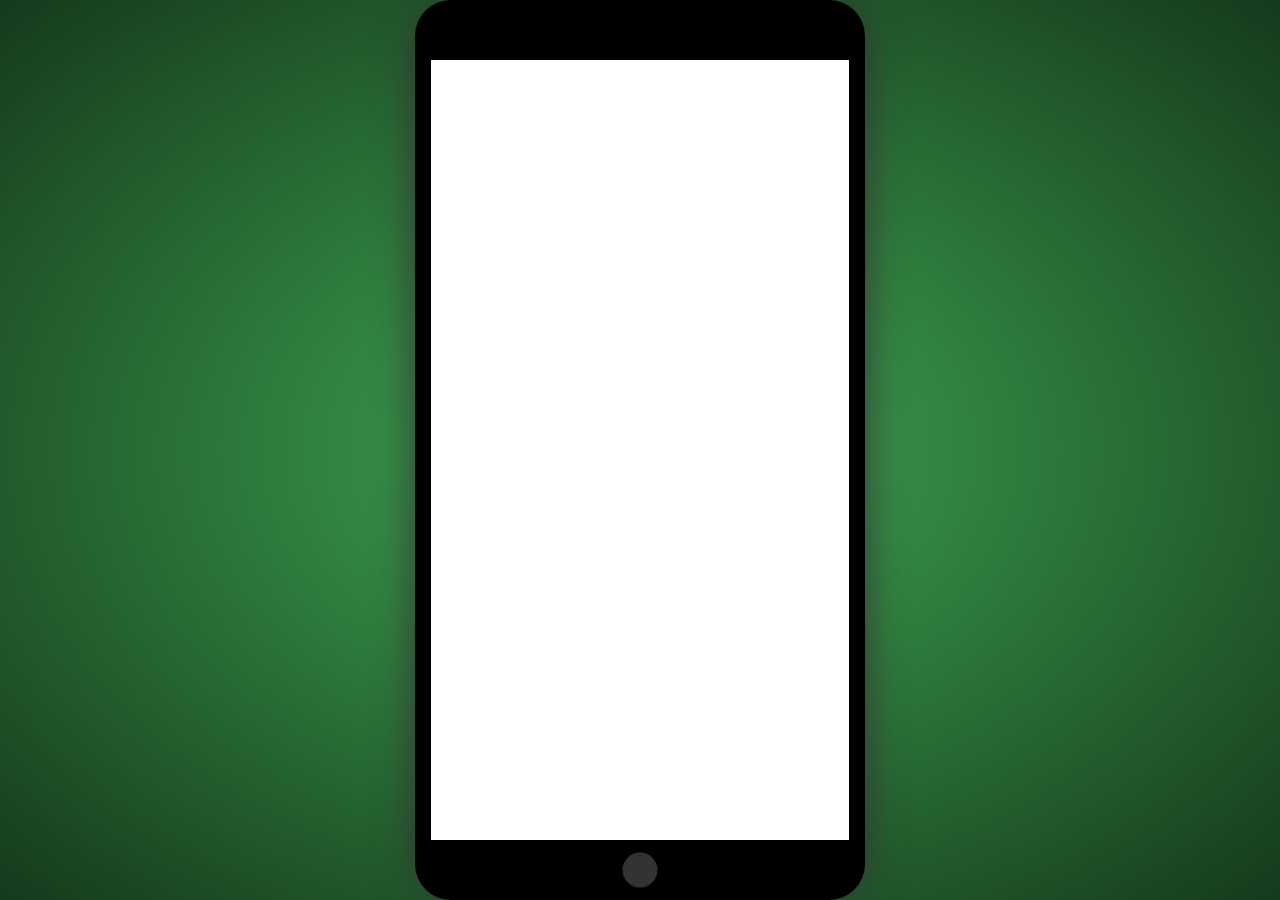
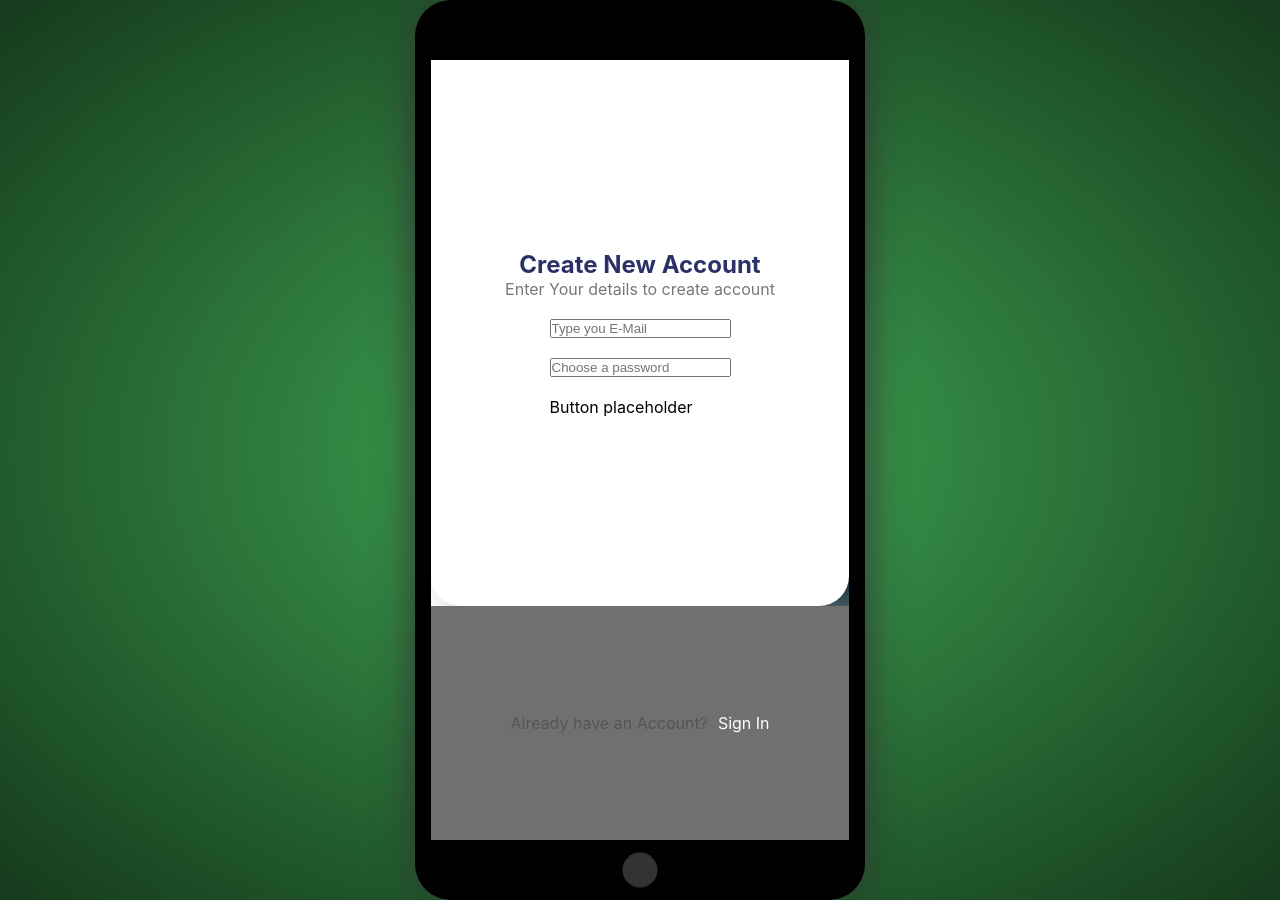
Before and after one commit to Mikex95/GrosShop, a React (Create React App) app in the folder client/: page /signup in a window 1280 px wide. Before the commit this address had no page. Built offline with nearby package versions, Linux system fonts and the light colour scheme.

Commit message:
add verfication

```diff
--- a/client/src/App.js
+++ b/client/src/App.js
@@ -2,6 +2,8 @@ import "./App.css";
 import { BrowserRouter, Routes, Route, Link } from "react-router-dom";
 import SplashScreen from "./pages/SplashScreen";
 import Onboarding from "./pages/Onboarding";
+import SignIn from "./pages/Verification/SignIn";
+import SignUp from "./pages/Verification/SignUp";
 
 function App() {
   return (
@@ -12,6 +14,8 @@ function App() {
             <Routes>
               <Route path="/" element={<SplashScreen />}></Route>
               <Route path="/onboarding" element={<Onboarding />}></Route>
+              <Route path="/signin" element={<SignIn />}></Route>
+              <Route path="/signup" element={<SignUp />}></Route>
             </Routes>
           </div>
         </div>
--- a/client/src/pages/Onboarding.js
+++ b/client/src/pages/Onboarding.js
@@ -13,8 +13,8 @@ const Onboarding = () => {
           <h1>Welcome to our GrosShop</h1>
           <p>Lebensmittel online bestellen: Dein Einkauf. Gleich geliefert.</p>
         </article>
-        <Link to="/home">Create new Account</Link>
-        <Link to="/">Sign in your Account</Link>
+        <Link to="/signup">Create new Account</Link>
+        <Link to="/signin">Sign in your Account</Link>
       </div>
     </section>
   );
--- /dev/null
+++ b/client/src/pages/Verification/SignIn.js
@@ -0,0 +1,23 @@
+const SignIn = () => {
+  return (
+    <div>
+      <div>
+        <div>
+          <img src="" alt="" />
+        </div>
+        <form>
+          <input type="email" placeholder="Type you E-Mail" />
+          <input type="password" placeholder="Choose a password" />
+          <a href="">Forgot Password?</a>
+          <p>Button placeholder</p>
+        </form>
+      </div>
+      <div>
+        <p>Dont have an Account?</p>
+        <span>Sign up</span>
+      </div>
+    </div>
+  );
+};
+
+export default SignIn;
--- /dev/null
+++ b/client/src/pages/Verification/SignUp.js
@@ -0,0 +1,25 @@
+import "./Verification.css";
+
+const SignUp = () => {
+  return (
+    <div className="verification">
+      <div className="verification-up">
+        <div className="verification-headline">
+          <h2>Create New Account</h2>
+          <p>Enter Your details to create account</p>
+        </div>
+        <form className="verification-form">
+          <input type="email" placeholder="Type you E-Mail" />
+          <input type="password" placeholder="Choose a password" />
+          <p>Button placeholder</p>
+        </form>
+      </div>
+      <div className="verification-down">
+        <p>Already have an Account?</p>
+        <span>Sign In</span>
+      </div>
+    </div>
+  );
+};
+
+export default SignUp;
--- /dev/null
+++ b/client/src/pages/Verification/Verification.css
@@ -0,0 +1,47 @@
+.verification {
+  height: 100%;
+  width: 100%;
+}
+
+.verification-up {
+  display: flex;
+  flex-direction: column;
+  align-items: center;
+  justify-content: center;
+  height: 70%;
+  box-shadow: 7rem 1rem 7rem 1.5rem #0a2533;
+  border-radius: 0rem 0rem 3rem 3rem;
+}
+
+.verification-headline {
+  margin-bottom: 2rem;
+  text-align: center;
+}
+
+.verification-headline h2 {
+  color: #2c3066;
+}
+
+.verification-headline p {
+  color: #777777;
+}
+
+.verification-form {
+  display: flex;
+  flex-direction: column;
+  gap: 2rem;
+}
+
+.verification-down {
+  background-color: #707070;
+  height: 30%;
+  display: flex;
+  align-items: center;
+  justify-content: center;
+  gap: 1rem;
+  color: #555555;
+}
+
+.verification-down span {
+  color: white;
+}
```
Also changed, not shown: client/src/pages/Verification/Success.js (added, +13 -0 lines), 2 other files (tests, documents, lock files or other folders).
